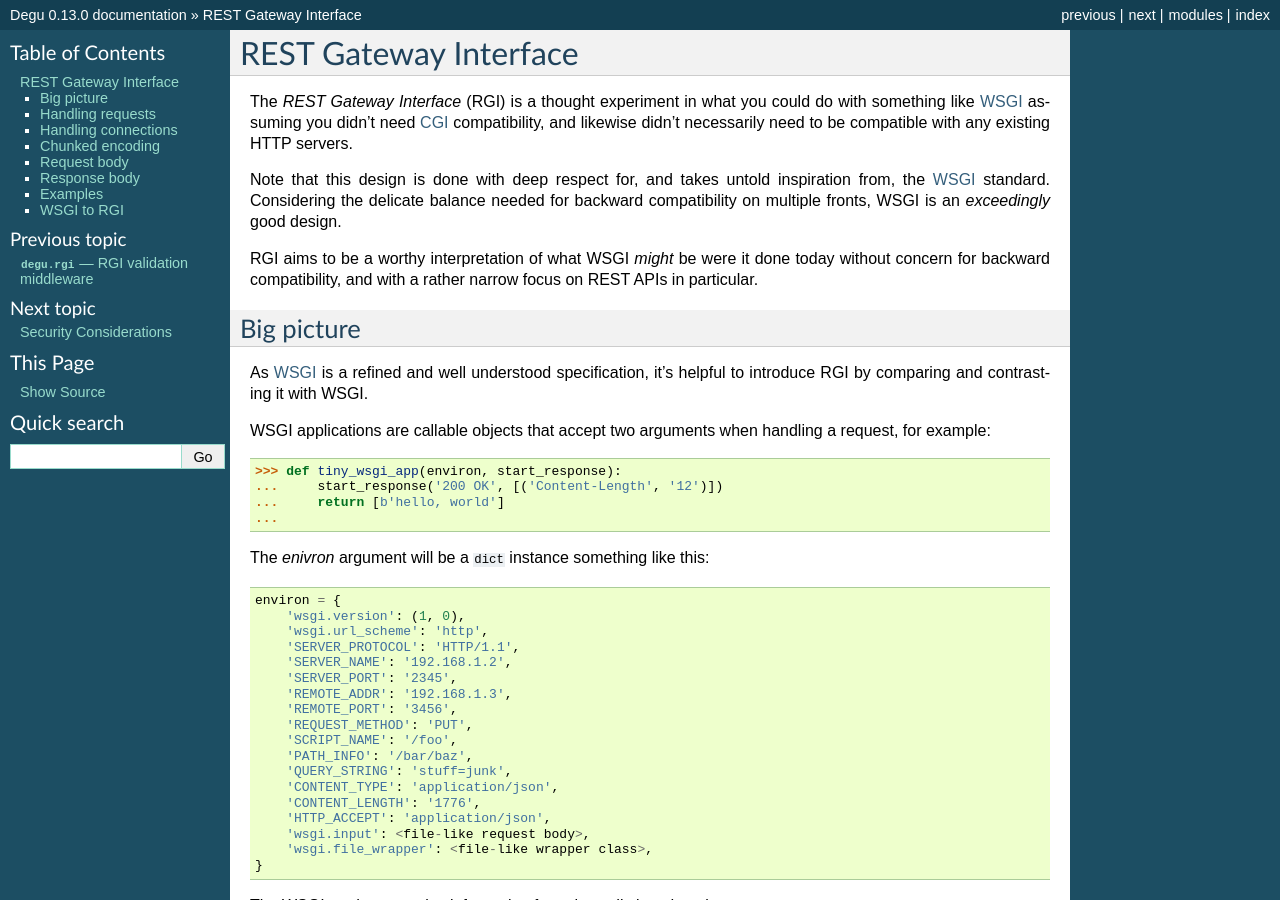
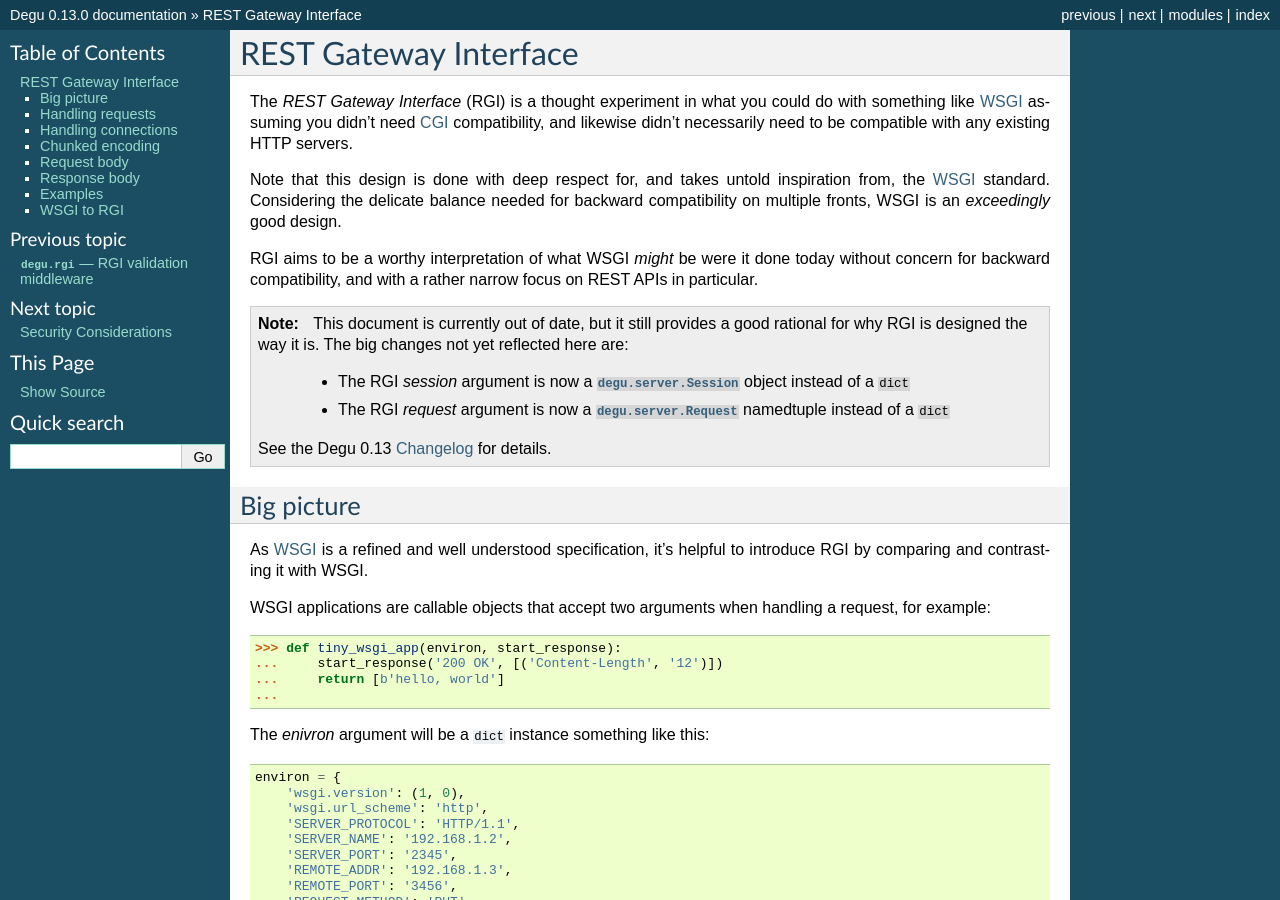
Before and after one commit to json420/degu, a Sphinx documentation site: the page built from doc/rgi.rst, in a window 1280 px wide and 900 px high. Built offline with Sphinx 7.4.7, drawn with Linux system fonts in a browser that asks for light colours.

```diff
--- a/doc/rgi.rst
+++ b/doc/rgi.rst
@@ -14,6 +14,20 @@ design.
 RGI aims to be a worthy interpretation of what WSGI *might* be were it done
 today without concern for backward compatibility, and with a rather narrow focus
 on REST APIs in particular.
+
+.. note::
+
+    This document is currently out of date, but it still provides a good
+    rational for why RGI is designed the way it is.  The big changes not yet
+    reflected here are:
+
+        *   The RGI *session* argument is now a :class:`degu.server.Session`
+            object instead of a ``dict``
+
+        *   The RGI *request* argument is now a :class:`degu.server.Request`
+            namedtuple instead of a ``dict``
+
+    See the Degu 0.13 :doc:`changelog` for details.
 
 
 Big picture
```
Also changed, not shown: 1 other file.
